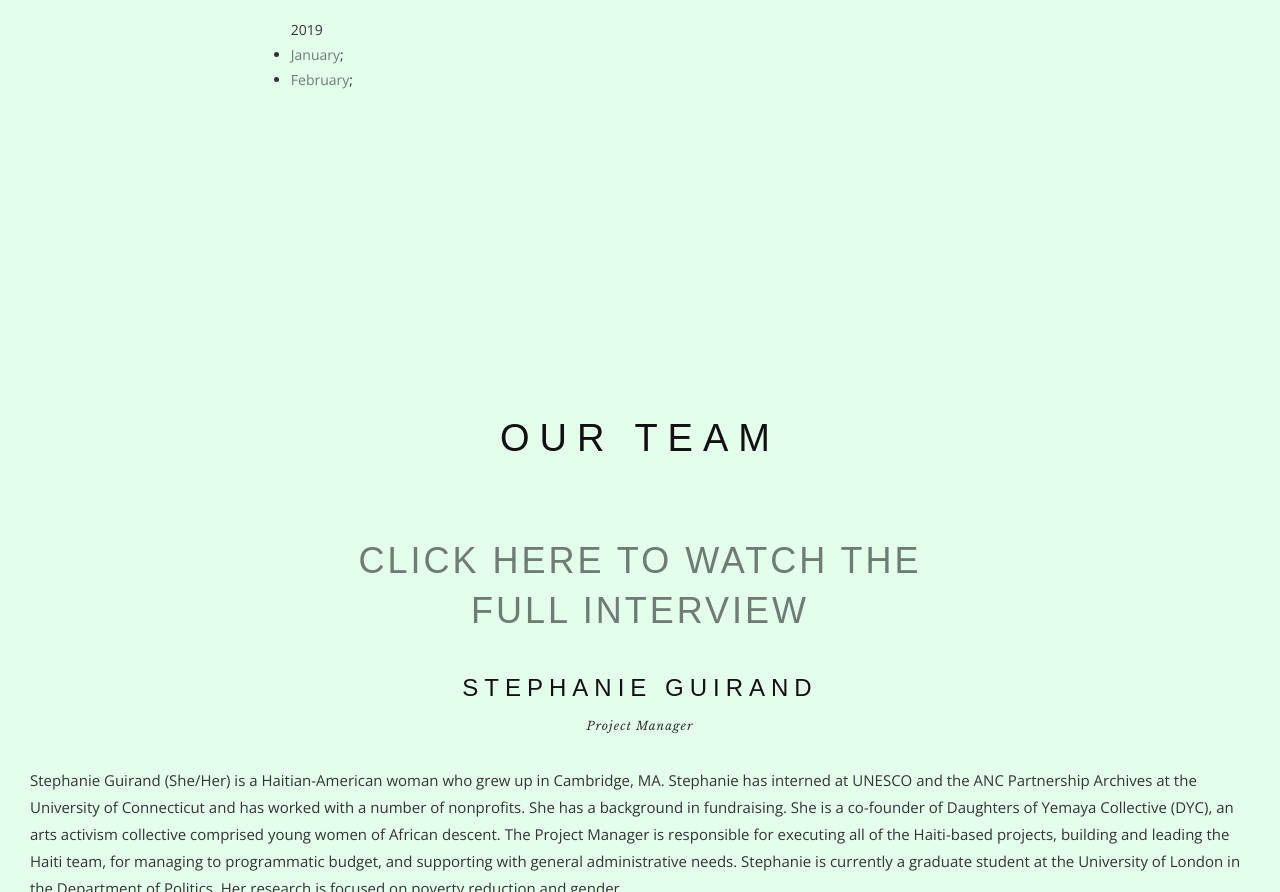
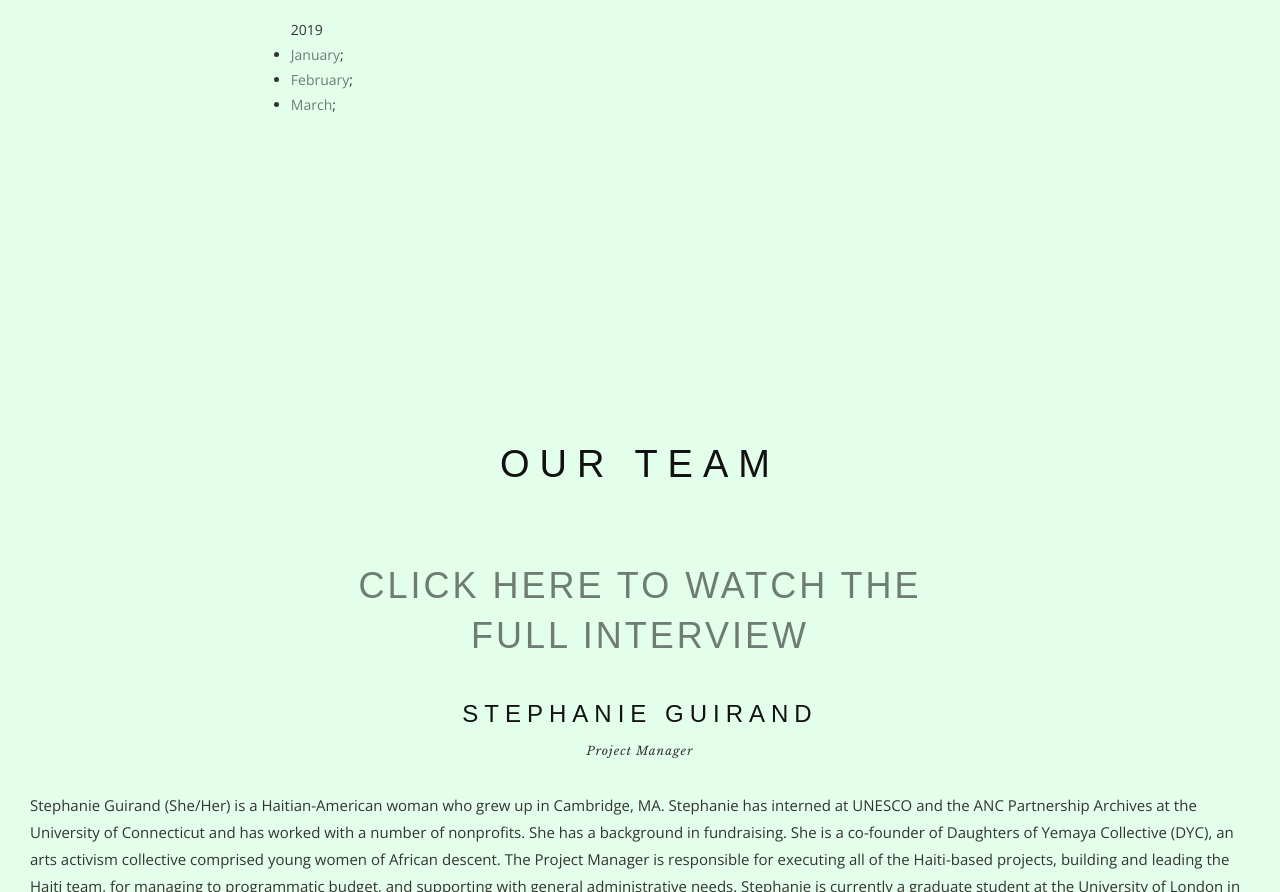
Before and after one commit to Cayes-Haiti/haiti-initiative.github.io, a plain HTML site: page about.html in a window 1280 px wide. Shown: the part 3510-4402 px from the top of the page. Drawn offline with nearby package versions, Linux system fonts and the light colour scheme; some packages are replaced by stand-ins of ours; files whose address does not match are found by name; a web font is replaced by a local one.

Commit message:
March Newsletter update

```diff
--- a/about.html
+++ b/about.html
@@ -331,6 +331,10 @@ Loading...
 
                             <li>
                             <a href = "https://medium.com/@haiti.initiative.cayes/the-eac0865dcc33" target="_blank" rel="noopener noreferrer">February</a>;
+                            </li>
+
+                            <li>
+                            <a href = "https://medium.com/@haiti.initiative.cayes/march-newsletter-9888a0db2ca2" target="_blank" rel="noopener noreferrer">March</a>;
                             </li>
 						</ul>
 					</div>
```
